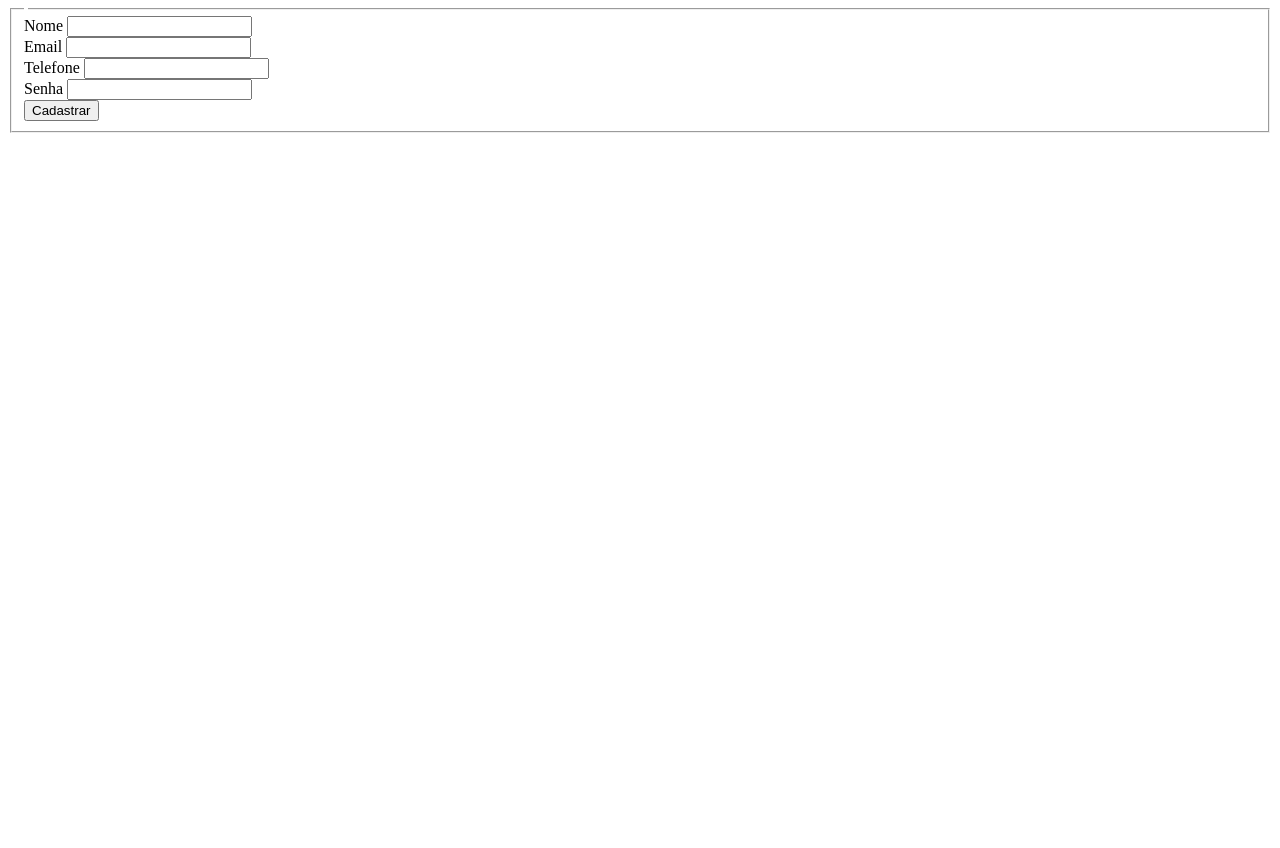
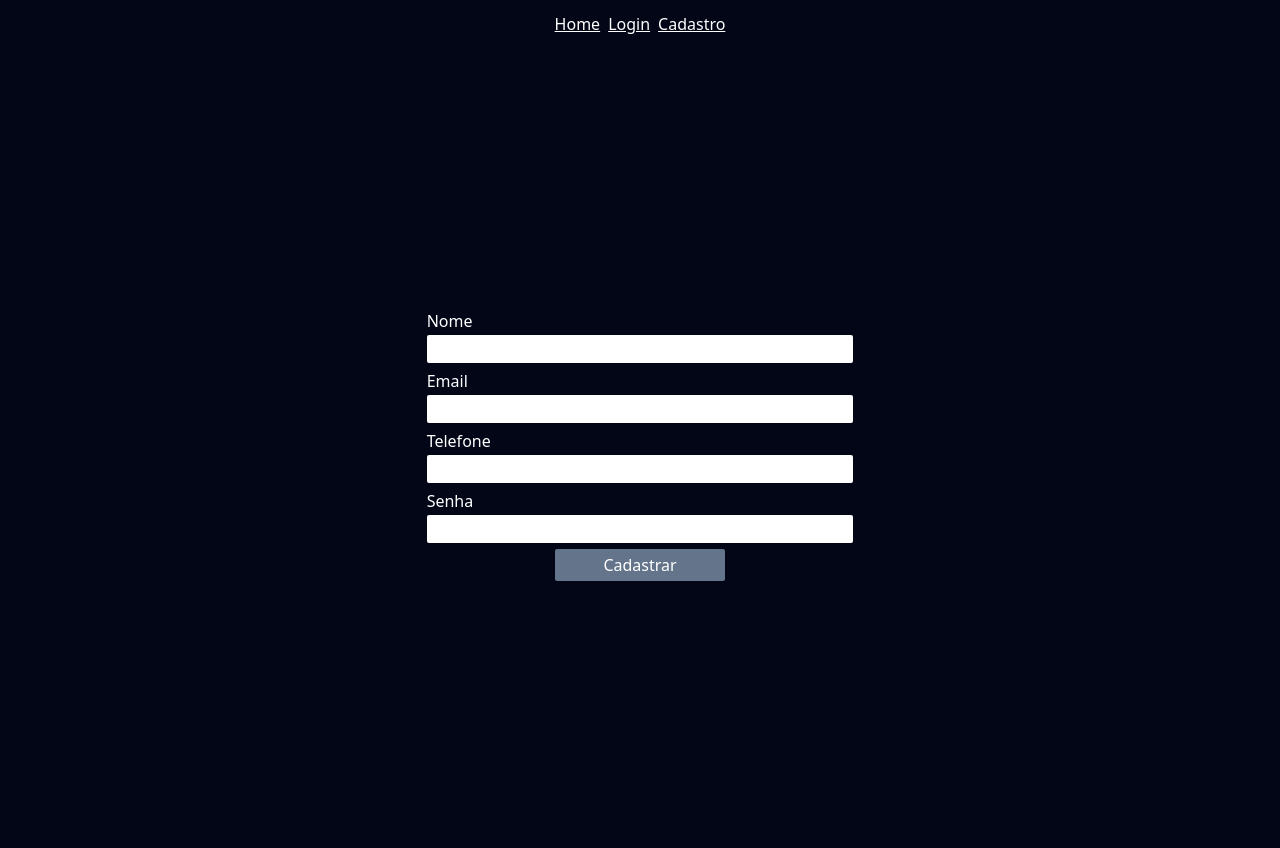
Before and after one commit to Renozixx/Agenda, a PHP site: template resources/views/cadastro.php in a window 1280 px wide. Before the commit the page ends 133 px from the top, so only its background shows below. Run offline with PHP 8.4, Linux system fonts and the light colour scheme; the template is opened without the code that fills it, so the values that code supplies are empty.

Commit message:
ValidadorController; Model Cadastro; index.php; inex.css; view cadastro; form_cadastro; header.php; tailwind.condig.js

```diff
--- a/index.php
+++ b/index.php
@@ -11,6 +11,6 @@
     <link rel="stylesheet" href="./public/css/index.css">
 </head>
 <?php require_once "./resources/views/components/headers/header.php"; ?>
-<body class="bg-slate-950">
+<body class="min-h-screen bg-slate-950">
 </body>
 </html>
--- a/public/css/index.css
+++ b/public/css/index.css
@@ -554,22 +554,102 @@
   display: none;
 }
 
+.mx-auto {
+  margin-left: auto;
+  margin-right: auto;
+}
+
 .flex {
   display: flex;
+}
+
+.table {
+  display: table;
+}
+
+.hidden {
+  display: none;
+}
+
+.min-h-screen {
+  min-height: 100vh;
+}
+
+.w-4\/12 {
+  width: 33.333333%;
+}
+
+.w-max {
+  width: -moz-max-content;
+  width: max-content;
+}
+
+.flex-col {
+  flex-direction: column;
+}
+
+.items-center {
+  align-items: center;
 }
 
 .justify-center {
   justify-content: center;
 }
 
+.gap-0\.5 {
+  gap: 0.125rem;
+}
+
+.gap-1\.5 {
+  gap: 0.375rem;
+}
+
 .gap-2 {
   gap: 0.5rem;
+}
+
+.rounded-sm {
+  border-radius: 0.125rem;
+}
+
+.bg-slate-500 {
+  --tw-bg-opacity: 1;
+  background-color: rgb(100 116 139 / var(--tw-bg-opacity));
+}
+
+.bg-slate-950 {
+  --tw-bg-opacity: 1;
+  background-color: rgb(2 6 23 / var(--tw-bg-opacity));
+}
+
+.p-0\.5 {
+  padding: 0.125rem;
 }
 
 .p-3 {
   padding: 0.75rem;
 }
 
+.px-12 {
+  padding-left: 3rem;
+  padding-right: 3rem;
+}
+
+.py-1 {
+  padding-top: 0.25rem;
+  padding-bottom: 0.25rem;
+}
+
+.text-black {
+  --tw-text-opacity: 1;
+  color: rgb(0 0 0 / var(--tw-text-opacity));
+}
+
+.text-white {
+  --tw-text-opacity: 1;
+  color: rgb(255 255 255 / var(--tw-text-opacity));
+}
+
 .underline {
   text-decoration-line: underline;
 }
--- a/resources/views/cadastro.php
+++ b/resources/views/cadastro.php
@@ -4,8 +4,12 @@
     <meta charset="UTF-8">
     <meta name="viewport" content="width=device-width, initial-scale=1.0">
     <title>Cadastro</title>
+    <link rel="stylesheet" href="/public/css/index.css">
 </head>
-<body>
-    <?php require_once "./resources/views/components/forms/form_cadastro.php"; ?>
+<?php require_once "./resources/views/components/headers/header.php"; ?>
+<body class="bg-slate-950 text-white">
+    <div class="flex items-center justify-center min-h-screen">
+        <?php require_once "./resources/views/components/forms/form_cadastro.php"; ?>
+    </div>
 </body>
 </html>
--- a/resources/views/components/forms/form_cadastro.php
+++ b/resources/views/components/forms/form_cadastro.php
@@ -8,7 +8,7 @@
     $tel = $_POST["tel"];
     $pw = $_POST["pw"];
     $cadastro = new Cadastro;
-    $cadastro->create("users", [
+    $cadastro = $cadastro->create("users", [
         "NOME" => $nome,
         "EMAIL" => $email,
         "TELEFONE" => $tel,
@@ -16,30 +16,41 @@
     ]);
 }
 ?>
-<form action="" method="post">
-    <fieldset>
+<form action="" method="post" class="w-4/12">
+    <fieldset class="flex flex-col gap-1.5">
         <legend></legend>
 
-        <div>
+        <div class="flex flex-col gap-0.5">
             <label for="nome">Nome</label>
-            <input type="text" name="nome" id="nome">
+            <input type="text" name="nome" id="nome" class="p-0.5 text-black rounded-sm">
         </div>
 
-        <div>
+        <div class="flex flex-col gap-0.5">
             <label for="email">Email</label>
-            <input type="text" name="email" id="email">
+            <input type="text" name="email" id="email" class="p-0.5 text-black rounded-sm">
         </div>
 
-        <div>
+        <div class="flex flex-col gap-0.5">
             <label for="tel">Telefone</label>
-            <input type="number" name="tel" id="tel">
+            <input type="number" name="tel" id="tel" class="p-0.5 text-black rounded-sm">
         </div>
 
-        <div>
+        <div class="flex flex-col gap-0.5">
             <label for="pw">Senha</label>
-            <input type="password" name="pw" id="pw">
+            <input type="password" name="pw" id="pw" class="p-0.5 text-black rounded-sm">
         </div>
 
-        <button type="submit">Cadastrar</button>
+        <button type="submit" class="w-max mx-auto py-1 px-12 bg-slate-500 rounded-sm">Cadastrar</button>
+        <div class="erros">
+            <?php
+            if ($cadastro)
+            {
+                foreach ($cadastro as $v)
+                {
+                    echo "<p class='mx-auto'>$v</p><br>";
+                }
+            }
+            ?>
+        </div>
     </fieldset>
 </form>
--- a/resources/views/components/headers/header.php
+++ b/resources/views/components/headers/header.php
@@ -1,6 +1,7 @@
 <header class="flex justify-center p-3">
-    <ul class="flex gap-2">
-        <li><a href="" class="underline">Home</a></li>
-        <li><a href="" class="underline">Login</a></li>
+    <ul class="flex gap-2 text-white">
+        <li><a href="/" class="underline">Home</a></li>
+        <li><a href="/" class="underline">Login</a></li>
+        <li><a href="/resources/views/cadastro.php" class="underline">Cadastro</a></li>
     </ul>
 </header>
--- a/tailwind.config.js
+++ b/tailwind.config.js
@@ -1,6 +1,6 @@
 /** @type {import('tailwindcss').Config} */
 module.exports = {
-  content: ["./resources/views/**/*.php"],
+  content: ["./**/*.php"],
   theme: {
     extend: {},
   },
```
Also changed, not shown: app/Controllers/ValidadorController.php (+2 -12 lines), app/Models/Cadastro.php (+7 -5 lines).
